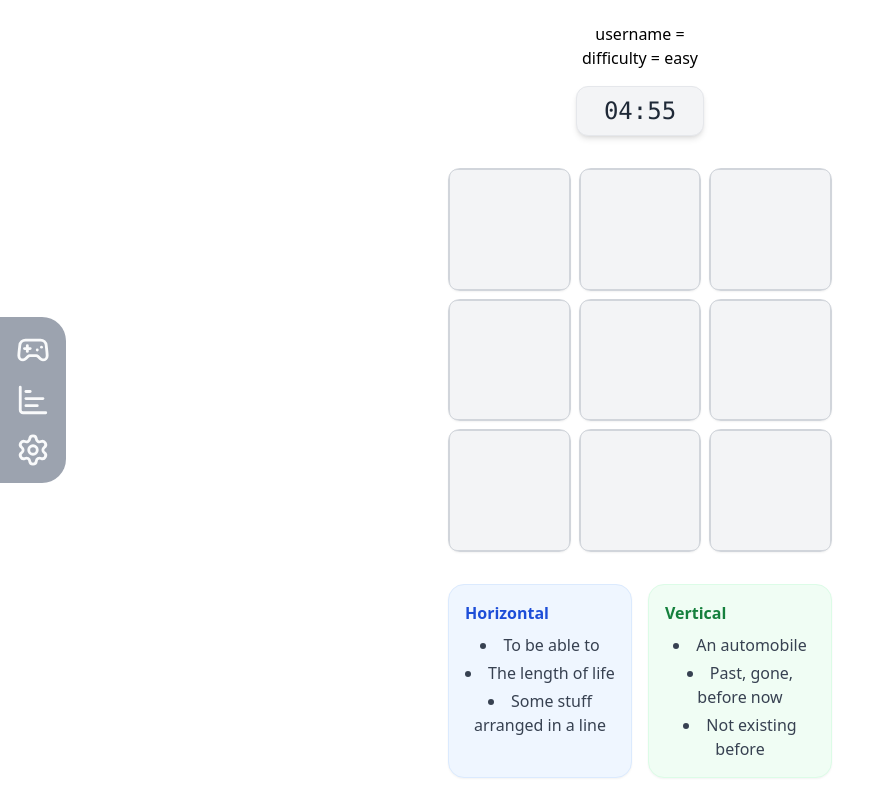
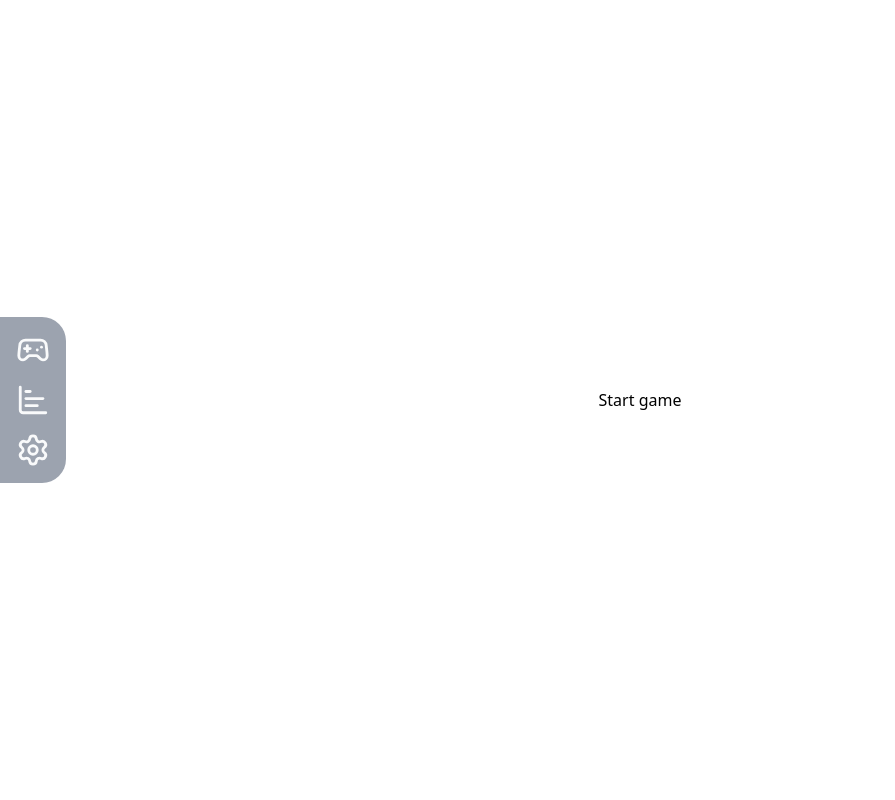
Before and after one commit to Lordenko/react-crossword, a React (Create React App) app: page / in a window 1280 px wide. Shown: the whole page, without its empty margins (0-895 px from the left). Built offline with nearby package versions, Linux system fonts and the light colour scheme; the HTML template or start-up script is replaced by a standard one.

Commit message:
feat(routing): add route control in App.tsx

```diff
--- a/package.json
+++ b/package.json
@@ -15,6 +15,7 @@
     "lucide-react": "^0.545.0",
     "react": "^19.2.0",
     "react-dom": "^19.2.0",
+    "react-router-dom": "^7.9.6",
     "react-scripts": "^5.0.1",
     "typescript": "^4.9.5",
     "web-vitals": "^2.1.4",
--- /dev/null
+++ b/src/app/App.tsx
@@ -0,0 +1,21 @@
+import { Routes, Route } from "react-router-dom";
+
+import PublicLayaout from "../components/Layaout/PublicLayaout"
+import { routes } from './routers'
+
+const App = () => {
+    return (
+        <Routes>
+            <Route element={<PublicLayaout />}>
+                <Route path="/" element={<routes.Start />} />
+                <Route path="/game" element={<routes.Game />} />
+                <Route path="/settings" element={<routes.Settings />} />
+                <Route path="/results" element={<routes.Results />} />
+            </Route>
+
+            <Route path="*" element={<div> 404: no find! </div>} />
+        </Routes>
+    )
+}
+
+export default App;
--- /dev/null
+++ b/src/app/routers.tsx
@@ -0,0 +1,8 @@
+import { lazy } from 'react'
+
+export const routes = {
+    Start: lazy(() => import('../pages/Start')),
+    Game: lazy(() => import('../pages/Game')),
+    Settings: lazy(() => import('../pages/Settings')),
+    Results: lazy(() => import('../pages/Results'))
+}
--- /dev/null
+++ b/src/components/Layaout/PublicLayaout.tsx
@@ -0,0 +1,21 @@
+import React from 'react';
+import { Outlet } from "react-router-dom";
+
+import AsideMenu from './AsideMenu'
+
+interface MainLayoutProps {
+    children: React.ReactNode;
+}
+
+const PublicLayaout = () => {
+    return (
+        <>
+            <AsideMenu></AsideMenu>
+            <main className='h-screen content-center text-center'>
+                <Outlet />
+            </main>
+        </>
+    )
+}
+
+export default PublicLayaout;
--- a/src/index.tsx
+++ b/src/index.tsx
@@ -1,27 +1,15 @@
 import React from 'react';
 import ReactDOM from 'react-dom/client';
-import reportWebVitals from './reportWebVitals';
+import { BrowserRouter } from "react-router-dom";
+
+import App from './app/App';
 
 import './index.css'
-import Layaout from './pages/_Layaout';
 
-import Start from './pages/Start';
-import Game from './pages/Game'
-import Results from './pages/Results';
-import Settings from './pages/Settings';
-
-const root = ReactDOM.createRoot(
-    document.getElementById('root') as HTMLElement
-);
-root.render(
+ReactDOM.createRoot(document.getElementById('root')!).render(
     <React.StrictMode>
-        <Layaout>
-            <Game />
-        </Layaout>
+        <BrowserRouter>
+            <App />
+        </BrowserRouter>
     </React.StrictMode>
-);
-
-// If you want to start measuring performance in your app, pass a function
-// to log results (for example: reportWebVitals(console.log))
-// or send to an analytics endpoint. Learn more: https://bit.ly/CRA-vitals
-reportWebVitals();
+)
--- a/src/pages/Results.tsx
+++ b/src/pages/Results.tsx
@@ -1,6 +1,4 @@
 import React, { useEffect, useState } from 'react';
-
-import Layaout from './_Layaout';
 
 import { Player } from '../types';
 
--- a/src/pages/Start.tsx
+++ b/src/pages/Start.tsx
@@ -1,6 +1,4 @@
 import React from 'react';
-
-import Layaout from './_Layaout';
 
 const Start = () => {
     return (
--- a/src/pages/_Layaout.tsx
+++ /dev/null
@@ -1,18 +0,0 @@
-import React from 'react';
-
-import AsideMenu from '../components/Layaout/AsideMenu'
-
-interface MainLayoutProps {
-    children: React.ReactNode;
-}
-
-const Layaout: React.FC<MainLayoutProps> = ({ children }) => {
-    return (
-        <>
-            <AsideMenu></AsideMenu>
-            <main className='h-screen content-center text-center'>{children}</main>
-        </>
-    )
-}
-
-export default Layaout;
--- a/src/reportWebVitals.ts
+++ /dev/null
@@ -1,15 +0,0 @@
-import { ReportHandler } from 'web-vitals';
-
-const reportWebVitals = (onPerfEntry?: ReportHandler) => {
-    if (onPerfEntry && onPerfEntry instanceof Function) {
-        import('web-vitals').then(({ getCLS, getFID, getFCP, getLCP, getTTFB }) => {
-            getCLS(onPerfEntry);
-            getFID(onPerfEntry);
-            getFCP(onPerfEntry);
-            getLCP(onPerfEntry);
-            getTTFB(onPerfEntry);
-        });
-    }
-};
-
-export default reportWebVitals;
--- a/tailwind.config.js
+++ b/tailwind.config.js
@@ -1,6 +1,7 @@
 /** @type {import('tailwindcss').Config} */
 module.exports = {
   content: [
+    "./public/index.html",
     "./src/**/*.{js,jsx,ts,tsx}",
   ],
   theme: {
```
Also changed, not shown: 1 other file (tests, documents, lock files or other folders).
